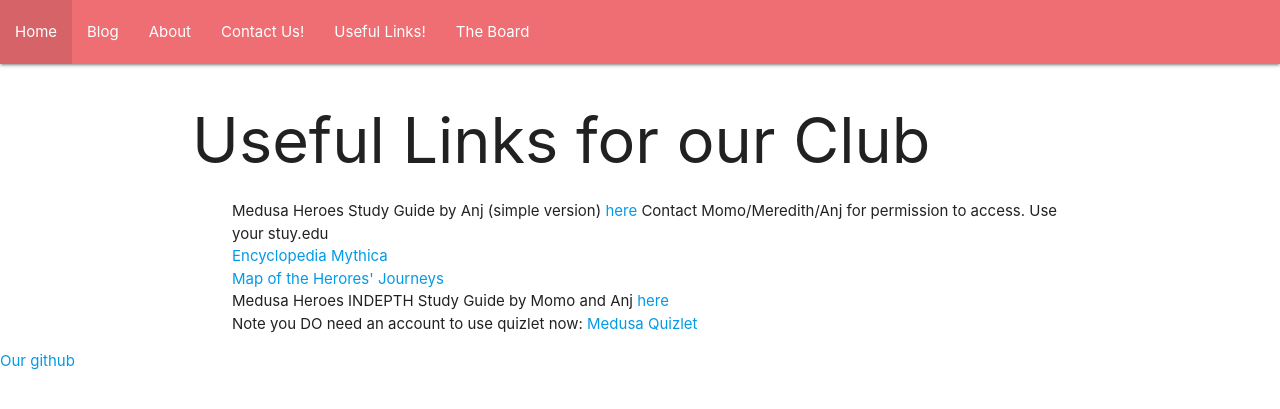
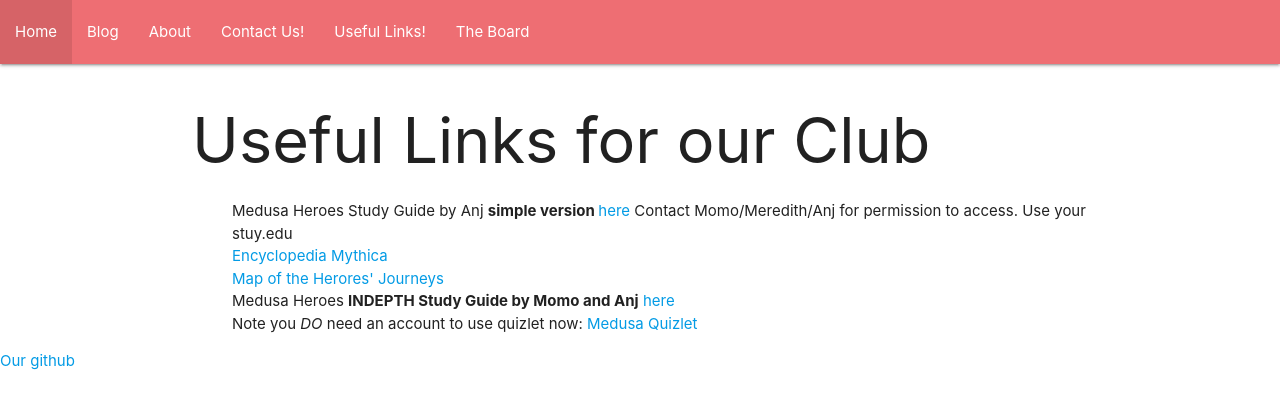
Before and after one commit to stuyCLC/stuyCLC.github.io, a Jekyll site: the page built from Resources/index.html, in a window 1280 px wide. Shown: the top 409 px of the page. Built offline with Jekyll 4.4.1, drawn with Linux system fonts in a browser that asks for light colours.

```diff
--- a/Resources/index.html
+++ b/Resources/index.html
@@ -6,11 +6,11 @@ title: Links and Sources
 	<h1>Useful Links for our Club</h1>
   <p>
     <ul>
-      <ol> Medusa Heroes Study Guide by Anj (simple version) <a href =  "https://docs.google.com/viewer?a=v&pid=sites&srcid=ZGVmYXVsdGRvbWFpbnxteXRob2xvZ3lleGFtfGd4OmRhODZhYzBlMjIxMjg3OQ"> here </a> Contact Momo/Meredith/Anj for permission to access. Use your stuy.edu </ol>
+      <ol> Medusa Heroes Study Guide by Anj <b> simple version </b> <a href =  "https://docs.google.com/viewer?a=v&pid=sites&srcid=ZGVmYXVsdGRvbWFpbnxteXRob2xvZ3lleGFtfGd4OmRhODZhYzBlMjIxMjg3OQ"> here </a> Contact Momo/Meredith/Anj for permission to access. Use your stuy.edu </ol>
 	    <ol> <a href = "https://pantheon.org/mythology/" > Encyclopedia Mythica </a> </ol>
 	    <ol> <a href = "http://global.oup.com/us/companion.websites/9780195397703/student/maps/geographical/"> Map of the Herores' Journeys </a> </ol>
-	    <ol> Medusa Heroes INDEPTH Study Guide by Momo and Anj <a href = "https://docs.google.com/document/d/1LjsAbNtbz-o-DdJGZji5FUezRSE_oaAxQ1dR_hDP-HM/edit?usp=sharing"> here </a></ol>
-	    <ol> Note you DO need an account to use quizlet now: <a href = "https://quizlet.com/308934878/2018-medusa-mythology-exam-flash-cards/"> Medusa Quizlet </a> </ol>
+	    <ol> Medusa Heroes <b>INDEPTH Study Guide by Momo and Anj</b> <a href = "https://docs.google.com/document/d/1LjsAbNtbz-o-DdJGZji5FUezRSE_oaAxQ1dR_hDP-HM/edit?usp=sharing"> here </a></ol>
+	    <ol> Note you <i>DO</i> need an account to use quizlet now: <a href = "https://quizlet.com/308934878/2018-medusa-mythology-exam-flash-cards/"> Medusa Quizlet </a> </ol>
 	</ul>
   </p>
 </div><!-- /.blurb -->
```
